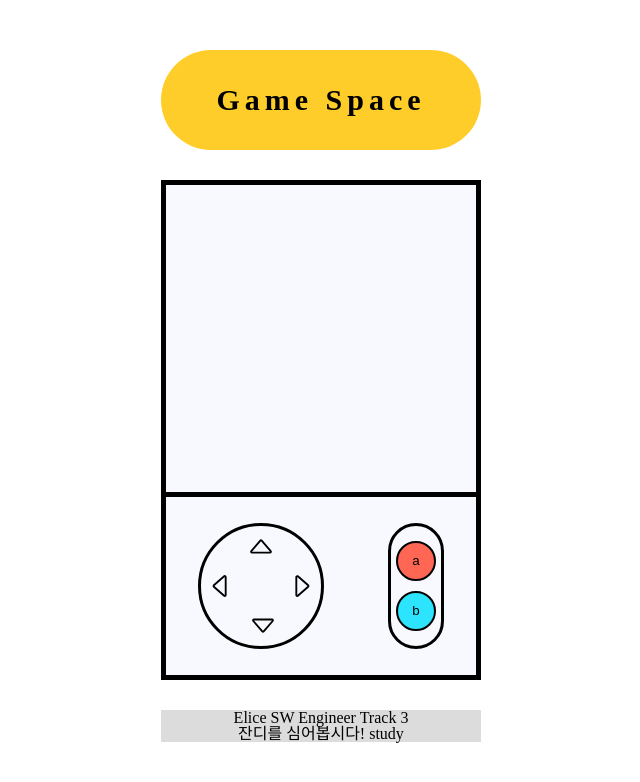
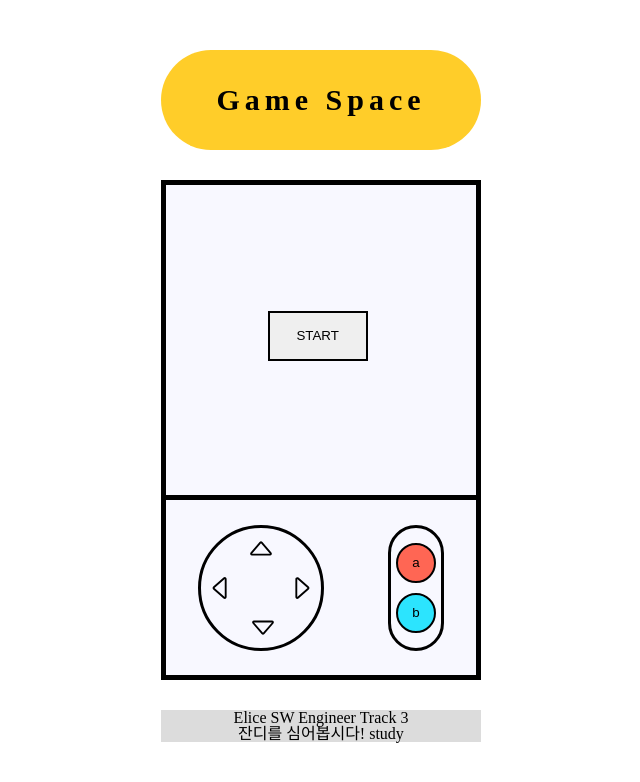
Before and after one commit to ybeom/jsminigame, a Jekyll site: the page built from _posts/2022-10-07-snake.html, in a window 1280 px wide. Shown: the top 782 px of the page, without its empty margins (319-959 px from the left). Built offline with Jekyll 4.4.1, drawn with Linux system fonts in a browser that asks for light colours.

Commit message:
create snake game function

```diff
--- a/Gemfile
+++ b/Gemfile
@@ -16,6 +16,8 @@ gem "minima", "~> 2.5"
 # If you have any plugins, put them here!
 group :jekyll_plugins do
   gem "jekyll-feed", "~> 0.12"
+    gem 'jekyll-js-converter'
+
 end
 
 # Windows and JRuby does not include zoneinfo files, so bundle the tzinfo-data gem
--- a/_layouts/default.html
+++ b/_layouts/default.html
@@ -13,8 +13,6 @@
 
         {% if page.stylesheet %} {% assign customStyleSheet = "assets/css/" | append: page.stylesheet %}
         <link rel="stylesheet" href="{{customStyleSheet | relative_url }}" />
-        {% endif %} {% if page.javascript %} {% assign customJavaScript = "assets/js/" | append: page.javascript %}
-        <script src="{{customJavaScript | relative_url}}"></script>
         {% endif %}
     </head>
     <body>
@@ -23,5 +21,8 @@
             <main class="main-container">{{content}}</main>
             <footer class="footer-container">{% include footer.html %}</footer>
         </div>
+        {% if page.javascripts %} {% for script in page.javascripts %} {% assign customJavaScript = "assets/js/" | append: script %}
+        <script src="{{customJavaScript | relative_url}}"></script>
+        {% endfor %} {% endif %}
     </body>
 </html>
--- a/_posts/2022-10-07-snake.html
+++ b/_posts/2022-10-07-snake.html
@@ -3,11 +3,15 @@ layout: post
 title: "snake"
 categories: game
 stylesheet: "snake.css"
-javascript: "snake/snake.js"
+javascripts:
+    - snake/snake.js
+    - snake/app.js
 ---
 
 <div class="game-container">
-    <div class="game-display"></div>
+    <div class="game-display">
+        <button class="start-btn">START</button>
+    </div>
     <div class="game-controller">
         <div class="arrow-btn-box">
             <img id="up-btn" src="{{'assets/images/snake/caret-up.svg' | relative_url}}" />
--- a/assets/css/snake.css
+++ b/assets/css/snake.css
@@ -11,8 +11,16 @@
     border-bottom: 5px black solid;
     height: 310px;
     display: grid;
-    grid-template-columns: repeat(31, 1fr);
-    grid-template-rows: repeat(31, 1fr);
+    grid-template-columns: repeat(32, 1fr);
+    grid-template-rows: repeat(32, 1fr);
+}
+.game-container .game-display .start-btn {
+    width: 100px;
+    height: 50px;
+    grid-row-start: 16;
+    grid-column-start: 16;
+    border: 2px solid black;
+    cursor: pointer;
 }
 .game-container .game-controller {
     height: 180px;
@@ -33,6 +41,7 @@
     height: 30px;
     top: 5px;
     left: 45px;
+    cursor: pointer;
 }
 .game-container .game-controller .arrow-btn-box #right-btn {
     position: absolute;
@@ -40,6 +49,7 @@
     height: 30px;
     top: 45px;
     right: 5px;
+    cursor: pointer;
 }
 .game-container .game-controller .arrow-btn-box #down-btn {
     position: absolute;
@@ -47,6 +57,7 @@
     height: 30px;
     bottom: 5px;
     left: 47px;
+    cursor: pointer;
 }
 .game-container .game-controller .arrow-btn-box #left-btn {
     position: absolute;
@@ -54,6 +65,7 @@
     height: 30px;
     bottom: 45px;
     left: 5px;
+    cursor: pointer;
 }
 .game-container .game-controller .function-btn-box {
     width: 50px;
@@ -73,10 +85,15 @@
     position: absolute;
     left: 5px;
     top: 15px;
+    cursor: pointer;
 }
 .game-container .game-controller .function-btn-box .function-b {
     background-color: #2ce4fe;
     position: absolute;
     left: 5px;
     bottom: 15px;
+    cursor: pointer;
 }
+.snake {
+    background-color: black;
+}
--- a/assets/js/snake/app.js
+++ b/assets/js/snake/app.js
@@ -1,17 +1,20 @@
-import { initialState, initializeState } from "./state";
-import { render } from "./components";
+import { initialState, initializeState, startGame, checkGameStatus } from "./state";
+import { gameMapLayout, render } from "./components";
 const App = () => {
     let state = { ...initialState };
 
-    function changeStaet(callback) {
+    function changeState(callback) {
         state = callback(state);
         render();
     }
 
     function onClickStart() {
-        if (!state.mapLoading) {
-        }
+        changeState((state) => startGame(state));
+        render(state, gameMapLayout);
     }
+    console.log(1);
+    render(state, gameMapLayout);
+    console.log(2);
 };
 
 export default App;
--- a/assets/js/snake/snake.js
+++ b/assets/js/snake/snake.js
@@ -1,7 +1,8 @@
-import App from "./app";
+import App from "./app.js";
 
 const run = () => {
     window.addEventListener("DOMContentLoaded", () => {
+        console.log(1);
         App();
     });
 };
--- a/assets/js/snake/util.js
+++ b/assets/js/snake/util.js
@@ -0,0 +1,6 @@
+export const GameStatus = {
+    READY: "READY",
+    START: "START",
+    FAIL: "FAIL",
+    COMPLETE: "COMPLETE",
+};
```
Also changed, not shown: assets/js/snake/components.js (+18 -3 lines), assets/js/snake/state.js (+26 -1 lines), Gemfile.lock.
